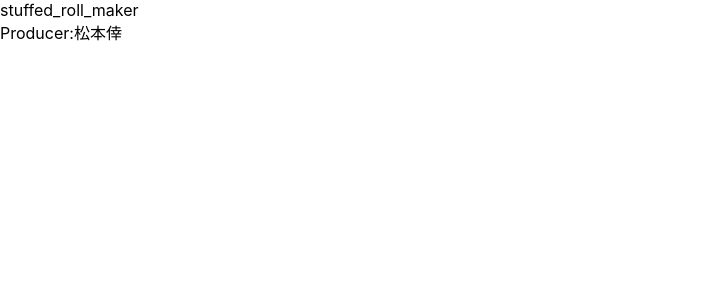
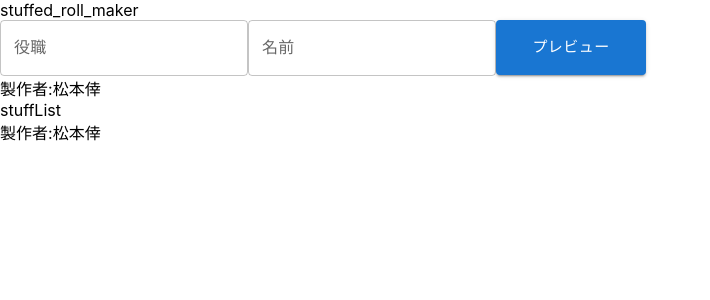
Before and after one commit to assassin2374/stuffed_roll_maker, a React (Create React App) app: page / in a window 1280 px wide. Shown: the top 300 px of the page, without its empty margins (0-710 px from the left). Built offline with nearby package versions, Linux system fonts and the light colour scheme.

Commit message:
入力フォーム追加

```diff
--- a/src/model/stuff.ts
+++ b/src/model/stuff.ts
@@ -1,4 +1,4 @@
 export type Stuff = {
-  role: string;
+  role?: string;
   name: string;
 };
--- a/src/view/Home.tsx
+++ b/src/view/Home.tsx
@@ -1,19 +1,86 @@
 import * as React from "react";
 import { useState } from "react";
 import { Stuff } from "../model/stuff";
-import Button from "@mui/material/Button";
+import { styled } from "@mui/material/styles";
+import Button, { ButtonProps } from "@mui/material/Button";
 import TextField from "@mui/material/TextField";
 
-const producer: Stuff = { role: "Producer", name: "松本倖" };
+const PreviewButton = styled(Button)<ButtonProps>(() => {
+  return {
+    height: 55,
+    width: 150,
+  };
+});
+
+const producer: Stuff = { role: "製作者", name: "松本倖" };
 
 const Home: React.FC = () => {
   const [stuff, setStuff] = useState<Stuff>(producer);
+  const [stuffRole, setStuffRole] = useState("");
+  const [stuffName, setStuffName] = useState("");
+  const [stuffList, setStuffList] = useState<Stuff[]>([producer]);
+
+  const addStuffRole = (e: React.ChangeEvent<HTMLInputElement>) => {
+    const newStuffRole: string = e.target.value;
+    setStuffRole(newStuffRole);
+  };
+
+  const addStuffName = (e: React.ChangeEvent<HTMLInputElement>) => {
+    const newStuffName: string = e.target.value;
+    setStuffName(newStuffName);
+  };
+
+  const addStuff = async () => {
+    const newStuffList = { ...stuffList };
+    const newStuff: Stuff = {
+      role: stuffRole,
+      name: stuffName,
+    };
+    setStuff(newStuff);
+    setStuffList(newStuffList);
+  };
 
   return (
     <>
       <div>stuffed_roll_maker</div>
+      <TextField
+        label="役職"
+        id="outlined-size-small"
+        defaultValue=""
+        variant="outlined"
+        type="string"
+        value={stuffRole}
+        onChange={addStuffRole}
+      />
+      <TextField
+        label="名前"
+        id="outlined-size-small"
+        defaultValue=""
+        variant="outlined"
+        type="string"
+        value={stuffName}
+        onChange={addStuffName}
+      />
+      <PreviewButton
+        variant="contained"
+        color="primary"
+        size="large"
+        onClick={addStuff}
+      >
+        プレビュー
+      </PreviewButton>
       <div>
         {stuff.role}:{stuff.name}
+      </div>
+      <div>
+        stuffList
+        {stuffList.map((stuff) => {
+          return (
+            <div key={stuff.name}>
+              {stuff.role}:{stuff.name}
+            </div>
+          );
+        })}
       </div>
     </>
   );
```
